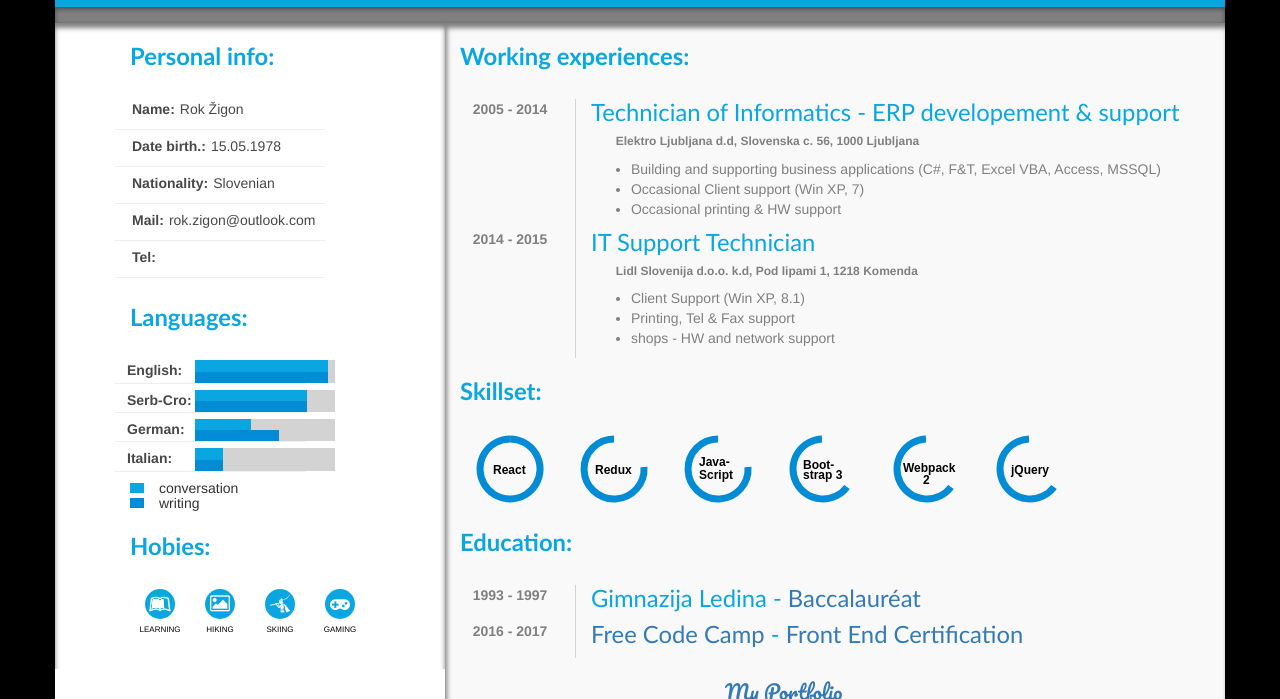
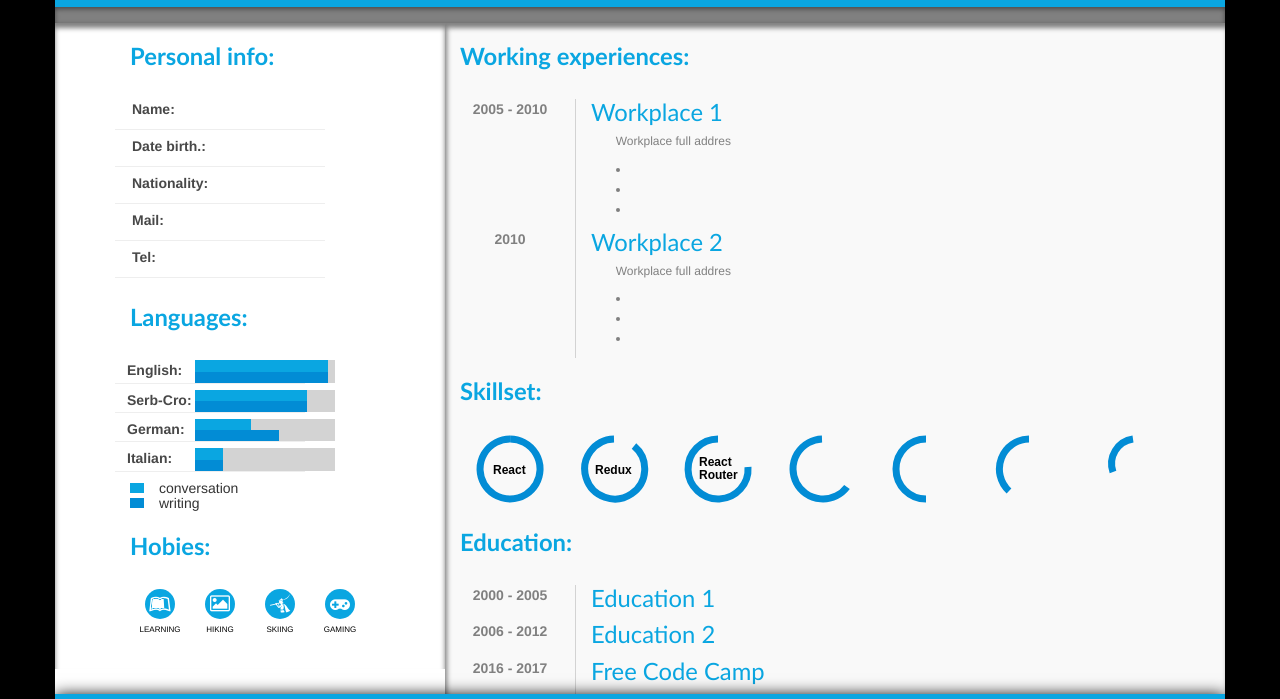
Before and after one commit to Rock-son/CV, a plain HTML site: page docs/template.html in a window 1280 px wide. Shown: the part 89-788 px from the top of the page. Drawn offline with nearby package versions, Linux system fonts and the light colour scheme.

Commit message:
initial commit

```diff
--- a/docs/index.html
+++ b/docs/template.html
@@ -7,8 +7,8 @@
         <link rel="stylesheet" href="https://cdnjs.cloudflare.com/ajax/libs/twitter-bootstrap/3.3.7/css/bootstrap.min.css" integrity="sha256-916EbMg70RQy9LHiGkXzG8hSg9EdNy97GazNG/aiY1w=" crossorigin="anonymous" />
         <link rel="stylesheet" href="https://cdnjs.cloudflare.com/ajax/libs/font-awesome/4.7.0/css/font-awesome.css" integrity="sha256-NuCn4IvuZXdBaFKJOAcsU2Q3ZpwbdFisd5dux4jkQ5w=" crossorigin="anonymous" />
         <link href="https://fonts.googleapis.com/css?family=Pacifico" rel="stylesheet">
-
-        <style>
+    </head>
+	<style>
             body {
                 min-width: 448px;
                 background-color: black;
@@ -325,8 +325,7 @@
                 font-size: 8px;
                 font-variant: all-petite-caps;
             }
-        </style>
-    </head>
+	</style>
     <body>
         <section class='container'>
             <div class='row'>
@@ -334,7 +333,7 @@
                     <div class='col-xs-12 stripe'></div>
                     <div class='col-xs-12 head'>
                         <div class='col-xs-11 col-xs-offset-1'>
-                            <h1 class='col-xs-10 cols-xs-offset-2'>Rok Žigon</h1>
+                            <h1 class='col-xs-10 cols-xs-offset-2'>John Doe</h1>
                             <h3 class='col-xs-10 cols-xs-offset-2'>Web Developer</h3>
                         </div>
                     </div>
@@ -345,15 +344,15 @@
                     <article class='col-xs-12 col-sm-4 personal'>
                         <div class='col-xs-10 col-xs-offset-1'>
                             <h3 class='col-xs-12'>Personal info:</h3>
-                            <p class='col-xs-12 input'><span><strong>Name:</strong></span>Rok Žigon</p>
+                            <p class='col-xs-12 input'><strong>Name:</strong></p>
                             <hr class='col-xs-8'>
-                            <p class='col-xs-12 input'><span><strong>Date birth.:</strong></span>15.05.1978</p>
+                            <p class='col-xs-12 input'><strong>Date birth.:</strong></p>
                             <hr class='col-xs-8'>
-                            <p class='col-xs-12 input'><span><strong>Nationality:</strong></span>Slovenian</p>
+                            <p class='col-xs-12 input'><strong>Nationality:</strong></p>
                             <hr class='col-xs-8'>
-                            <p class='col-xs-12 input'><span><strong>Mail:</strong></span>rok.zigon@outlook.com</p>
+                            <p class='col-xs-12 input'><strong>Mail:</strong></p>
                             <hr class='col-xs-8'>
-                            <p class='col-xs-12 input'><span><strong>Tel:</strong></span></p>
+                            <p class='col-xs-12 input'><strong>Tel:</strong></p>
                             <hr class='col-xs-8'>
                         </div>
                         <div class='col-xs-9 col-xs-offset-1 languages'>
@@ -406,26 +405,26 @@
                     <article class='col-xs-12 col-sm-8 work'>
                         <h3>Working experiences:</h3>
                         <div class='row'>
-                            <div class='col-xs-2 year'>2005 - 2014</div>
+                            <div class='col-xs-2 year'>2005 - 2010</div>
                             <div class='col-xs-10 experiences'>
-                                <h3>Technician of Informatics - ERP developement & support</h3>
-                                <h6><strong>Elektro Ljubljana d.d, Slovenska c. 56, 1000 Ljubljana</strong></h6>
+                                <h3>Workplace 1</h3>
+                                <h6>Workplace full addres</h6>
                                 <ul>
-                                    <li>Building and supporting business applications (C#, F&T, Excel VBA, Access, MSSQL)</li>
-                                    <li>Occasional Client support (Win XP, 7)</li>
-                                    <li>Occasional printing & HW support</li>
+                                    <li></li>
+                                    <li></li>
+                                    <li></li>
                                 </ul>
                             </div>
                         </div>
                         <div class='row'>
-                            <div class='col-xs-2 year'>2014 - 2015</div>
+                            <div class='col-xs-2 year'>2010 </div>
                             <div class='col-xs-10 experiences'>
-                                <h3>IT Support Technician</h3>
-                                <h6><strong>Lidl Slovenija d.o.o. k.d, Pod lipami 1, 1218 Komenda</strong></h6>
+                                <h3>Workplace 2</h3>
+                                <h6>Workplace full addres</h6>
                                 <ul>
-                                    <li>Client Support (Win XP, 8.1)</li>
-                                    <li>Printing, Tel & Fax support</li>
-                                    <li>shops - HW and network support</li>
+                                    <li></li>
+                                    <li></li>
+                                    <li></li>
                                 </ul>
                             </div>
                         </div>
@@ -436,55 +435,57 @@
                               <text font-family="sans-serif" font-weight="700" fill="black" x="18" y="40" font-size="12px">React</text>
                             </svg>
                             <svg class='svg_c' width="70" height="70">
-                              <!--<path d="M35,5 A30,30 0 1,0 55,12" stroke="#028cd5"; stroke-width="7"; fill="none";/>-->
-                              <path d="M35,5 A30,30 0 1,0 65,33" stroke="#028cd5"; stroke-width="7"; fill="none";/>
+                              <path d="M35,5 A30,30 0 1,0 55,12" stroke="#028cd5"; stroke-width="7"; fill="none";/>
                               <text font-family="sans-serif" font-weight="700" fill="black" x="16" y="40" font-size="12px">Redux</text>
                             </svg>
                             <svg class='svg_c' width="70" height="70">
                               <path d="M35,5 A30,30 0 1,0 65,33" stroke="#028cd5"; stroke-width="7"; fill="none";/>
-                              <text font-family="sans-serif" font-weight="700" fill="black" x="16" y="32" font-size="12px">Java-</text>
-                              <text font-family="sans-serif" font-weight="700" fill="black" x="16" y="45" font-size="12px">Script</text>
+                              <text font-family="sans-serif" font-weight="700" fill="black" x="16" y="32" font-size="12px">React</text>
+                              <text font-family="sans-serif" font-weight="700" fill="black" x="16" y="45" font-size="12px">Router</text>
                             </svg>
                             <svg class='svg_c' width="70" height="70">
                               <path d="M35,5 A30,30 0 1,0 60,53" stroke="#028cd5"; stroke-width="7"; fill="none";/>
-                              <text font-family="sans-serif" font-weight="700" fill="black" x="16" y="35" font-size="12px">Boot-</text>
-                              <text font-family="sans-serif" font-weight="700" fill="black" x="16" y="45" font-size="12px">strap 3</text>
+                            </svg>
                             </svg>
                             <svg class='svg_c' width="70" height="70">
-                              <path d="M35,5 A30,30 0 1,0 60,53" stroke="#028cd5"; stroke-width="7"; fill="none";/>
-                              <text font-family="sans-serif" font-weight="700" fill="black" x="12" y="38" font-size="12px">Webpack</text>
-                              <text font-family="sans-serif" font-weight="700" fill="black" x="32" y="50" font-size="12px">2</text>
+                              <path d="M35,5 A30,30 0 1,0 35,65" stroke="#028cd5"; stroke-width="7"; fill="none";/>
+                            </svg>
                             </svg>
                             <svg class='svg_c' width="70" height="70">
-                              <path d="M35,5 A30,30 0 1,0 60,53" stroke="#028cd5"; stroke-width="7"; fill="none";/>
-                              <text font-family="sans-serif" font-weight="700" fill="black" x="17" y="40" font-size="12px">jQuery</text>
+                              <path d="M35,5 A30,30 0 0,0 15,57" stroke="#028cd5"; stroke-width="7"; fill="none";/>
+                            </svg>
+                            </svg>
+                            <svg class='svg_c' width="70" height="70">
+                              <path d="M35,5 A25,25 0 0,0 15,38" stroke="#028cd5"; stroke-width="7"; fill="none";/>
                             </svg>
                         </div>
                         <h3>Education:</h3>
                         <div class='row'>
-                            <div class='col-xs-2 year'>1993 - 1997</div>
+                            <div class='col-xs-2 year'>2000 - 2005</div>
                             <div class='col-xs-10 experiences'>
-                                <h3>Gimnazija Ledina - <a href="https://en.wikipedia.org/wiki/Baccalaur%C3%A9at" target='_blank'>Baccalauréat</a></h3>
+                                <h3>Education 1</h3>
+                            </div>
+                        </div>
+                        <div class='row'>
+                            <div class='col-xs-2 year'>2006 - 2012</div>
+                            <div class='col-xs-10 experiences'>
+                                <h3>Education 2</h3>
                             </div>
                         </div>
                         <div class='row'>
                             <div class='col-xs-2 year'>2016 - 2017</div>
                             <div class='col-xs-10 experiences'>
-                                <h3>
-                                    <a href="https://www.freecodecamp.com/rock-son" target='_blank'>Free Code Camp</a> -
-                                    <a href="https://www.freecodecamp.com/rock-son/front-end-certification" target='_blank'>Front End Certification</a>
-                                </h3>
+                                <h3>Free Code Camp</h3>
                             </div>
                         </div>
-                        <div class='col-xs-8 col-xs-offset-4 portfolio'><a href="https://codepen.io/Roky/full/YqGqWg" target='_blank'>My Portfolio</a></div>
                     </article>
                 </main>
                 <footer class='col-xs-12'>
                     <div class='col-xs-12 flex-box'>
-                        <a href='https://www.facebook.com/roky.zz' target='_blank' data='https://www.facebook.com/roky.zz' class='footer-connect' title='FACEBOOK'><i class='fa fa-facebook  fa-2x' ></i></a>
-                        <a href='https://www.linkedin.com/in/rok-%C5%BEigon-79024ab/' data='https://www.linkedin.com/in/rok-%C5%BEigon-79024ab/' target='_blank' class='footer-connect' title='LINKEDIN'><i class='fa fa-linkedin fa-2x'></i></a>
-                        <a href='https://twitter.com/Rockson1k' target='_blank' data='https://twitter.com/Rockson1k' class='footer-connect' title='TWITTER'><i class='fa fa-twitter  fa-2x'></i></a>
-                        <a href='https://github.com/Rock-son' target='_blank' data='https://github.com/Rock-son' class='footer-connect' title='GITHUB'><i class='fa fa-github   fa-2x'></i></a>
+                        <a href='https://www.facebook.com/' target='_blank' data='https://www.facebook.com/' class='footer-connect' title='FACEBOOK'><i class='fa fa-facebook  fa-2x' ></i></a>
+                        <a href='https://www.linkedin.com/in/' data='https://www.linkedin.com/in/' target='_blank' class='footer-connect' title='LINKEDIN'><i class='fa fa-linkedin fa-2x'></i></a>
+                        <a href='https://twitter.com/' target='_blank' data='https://twitter.com/' class='footer-connect' title='TWITTER'><i class='fa fa-twitter  fa-2x'></i></a>
+                        <a href='https://github.com/' target='_blank' data='https://github.com/' class='footer-connect' title='GITHUB'><i class='fa fa-github   fa-2x'></i></a>
                     </div>
                 </footer>
             </div>
```
